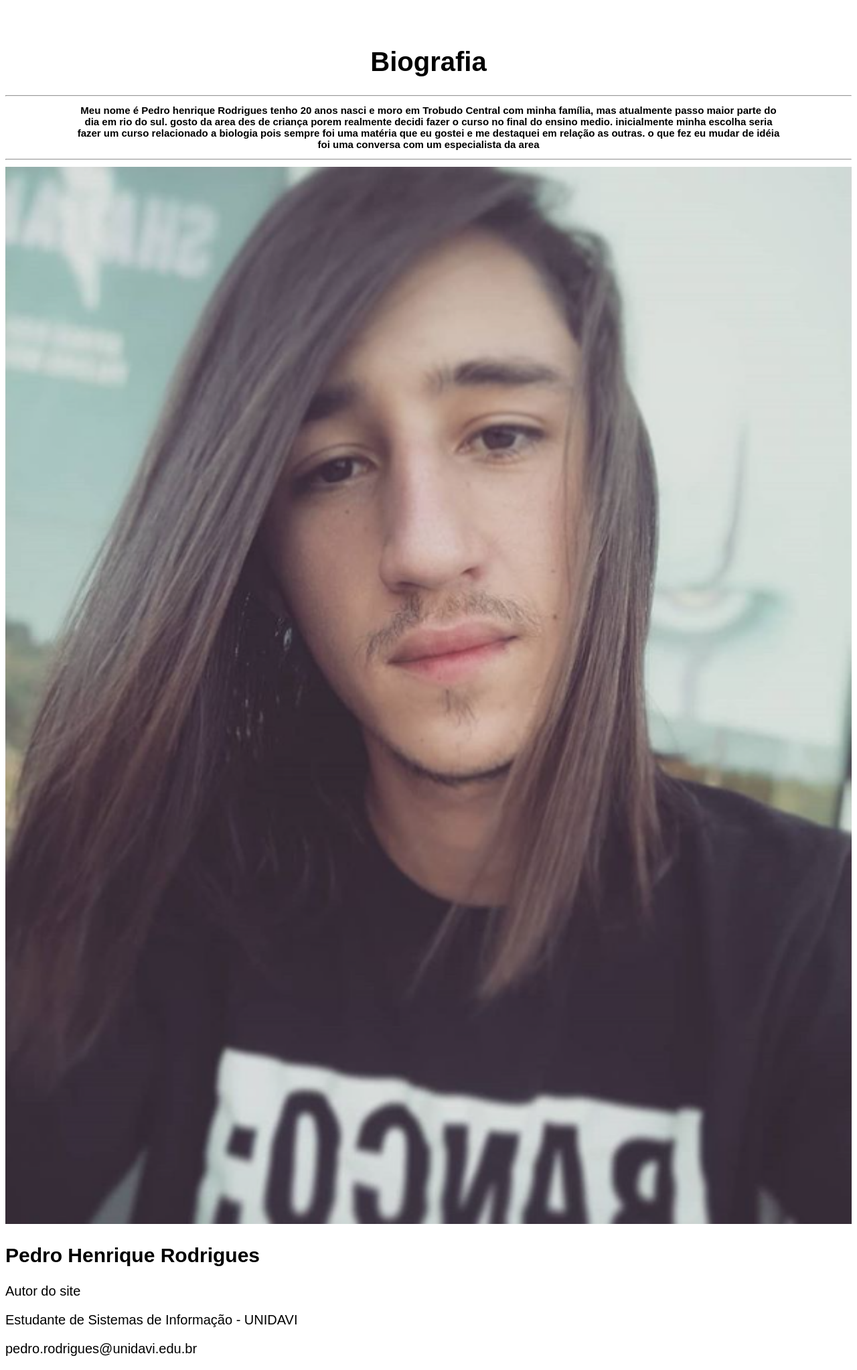
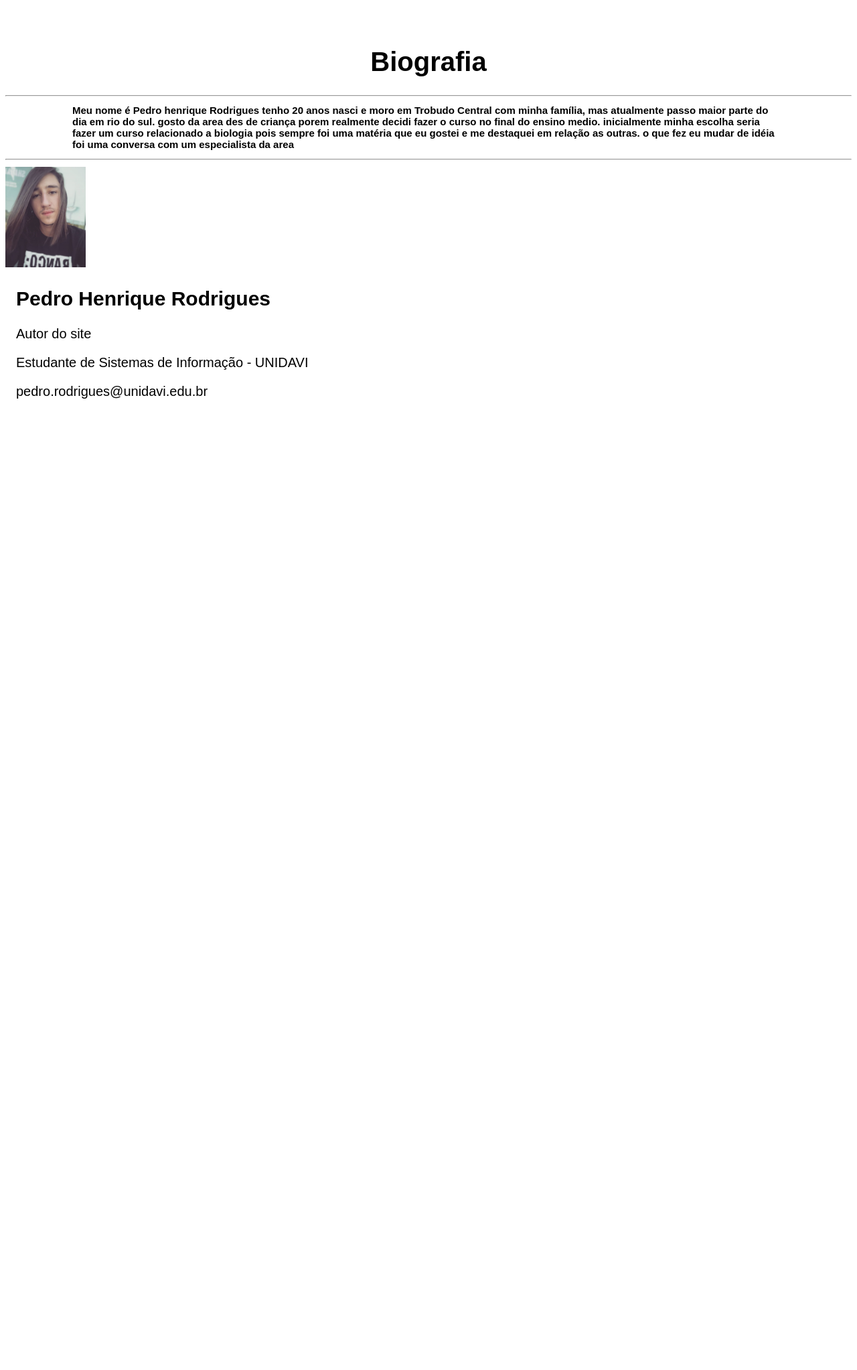
Before and after one commit to marcondesmacaneiro/aula_webi_2021, a PHP site: page /sobre.html in a window 1280 px wide. Shown: the part 53-2098 px from the top of the page at 67% size. After the commit the page ends 648 px from the top, so only its background shows below. Run offline with PHP 8.4, Linux system fonts and the light colour scheme.

Commit message:
imagem corrigida

```diff
--- a/pedro_rodrigues/estilo.css
+++ b/pedro_rodrigues/estilo.css
@@ -16,9 +16,7 @@ body{
 
 #texto2 {
     font-size: 10px;
-    color: rgb(0, 0, 0);
-
-    text-align: center;
+    text-align: left;
     padding-left: 100px;
     padding-right: 100px;
 }
@@ -39,3 +37,14 @@ body{
     list-style:none;
     display: inline-block;
 }
+
+.container {
+    padding: 0 16px;
+  }
+
+.card img{
+    max-width:200px;
+    max-height:150px;
+    width: auto;
+    height: auto;
+}
--- a/pedro_rodrigues/sobre.html
+++ b/pedro_rodrigues/sobre.html
@@ -31,7 +31,7 @@
     <hr>
 
     <div class="card">
-        <img src="pedro.png" alt="Mike" style="width:100%" class="foto">
+        <img src="pedro.png" alt="Mike" class=>
         <div class="container">
           <h2>Pedro Henrique Rodrigues</h2>
           <p class="title">Autor do site</p>
```
